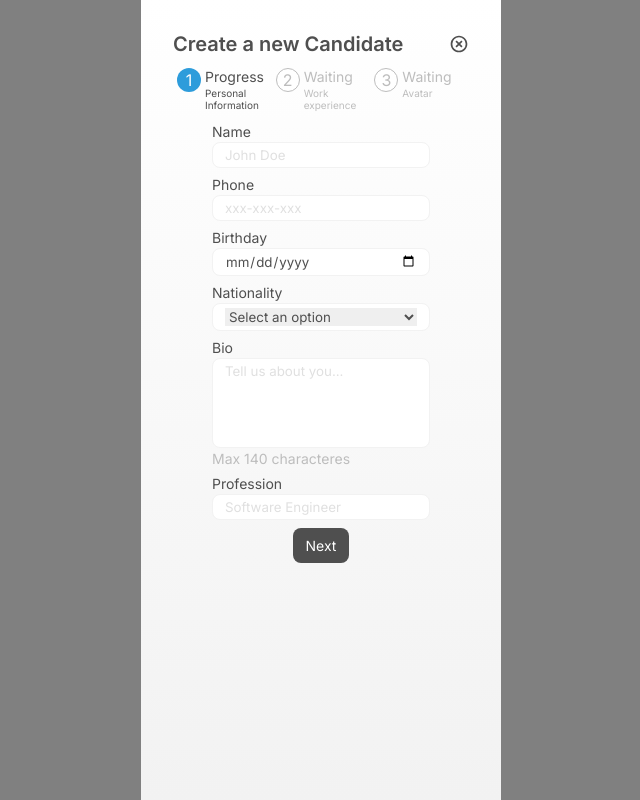
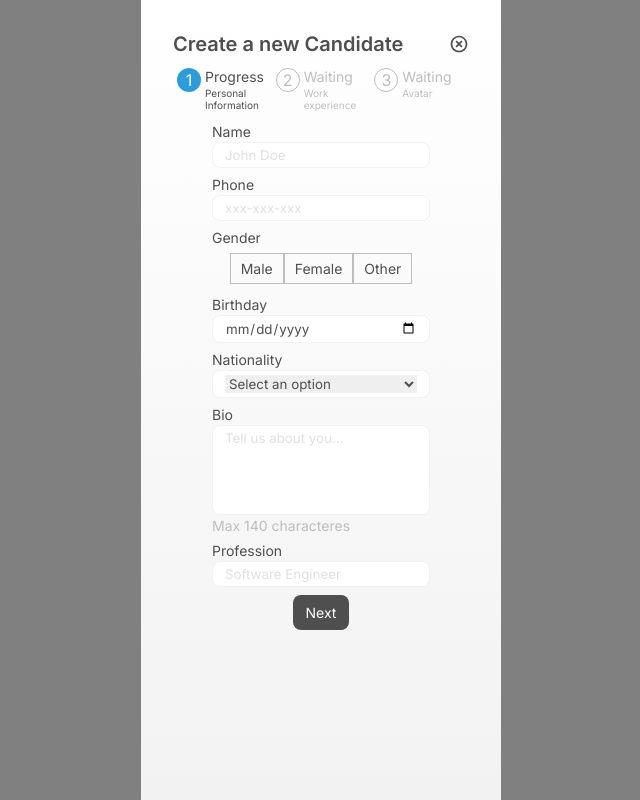
Before and after one commit to bllerenac/linkeable, a React (Create React App) app: page /multiform in a window 1280 px wide. Shown: the whole page, without its empty margins (319-959 px from the left). Built offline with nearby package versions, Linux system fonts and the light colour scheme.

Commit message:
Added styles to the radio buttons

```diff
--- a/src/components/Inputs.js
+++ b/src/components/Inputs.js
@@ -87,6 +87,38 @@ const Caption = styled.span(
   `
 );
 
+const MainRadio = styled.div`
+  display: flex;
+  width: 100%;
+  justify-content: center;
+  padding: 10px 0;
+`
+
+const ContainerRadio = styled.div`
+  input {
+    display: none;
+  }
+
+  label {
+    cursor: pointer;
+    transition: all 300ms;
+    font-size: 14px;
+    padding: 6px 10px;
+  }
+
+  input:checked + label {
+    background-color: gray;
+    color: white;
+    border: 1px solid transparent;
+  }
+`
+
+const LabelRadio = styled.label`
+  padding: 8px 12px;
+  width: fit-content;
+  border: 1px solid ${colors.gray4};
+`
+
 function InputText({
   label = "",
   caption = "",
@@ -116,6 +148,28 @@ function InputText({
       {caption && <Caption error={error}>Caption test</Caption>}
     </FieldContainer>
   );
+}
+
+function InputsRadio({ label, onChange }) {
+  return(
+    <FieldContainer>
+      {label && <InputLabel>{label}</InputLabel>}
+      <MainRadio>
+        <ContainerRadio>
+          <input type="radio" id="male" name="gender" value="male" onChange={onChange}/>
+          <LabelRadio htmlFor="male">Male</LabelRadio>
+        </ContainerRadio>
+        <ContainerRadio>
+          <input type="radio" id="female" name="gender" value="female" onChange={onChange}/>
+          <LabelRadio htmlFor="female"> Female </LabelRadio>
+        </ContainerRadio>
+        <ContainerRadio>
+          <input type="radio" id="other" name="gender" value="other" onChange={onChange}/>
+          <LabelRadio htmlFor="other">Other</LabelRadio>
+        </ContainerRadio>
+        </MainRadio>
+    </FieldContainer>
+  )
 }
 
 function Select({
@@ -182,4 +236,4 @@ function TextArea({
   );
 }
 
-export { InputText, Select, TextArea };
+export { InputText, Select, TextArea, InputsRadio };
--- a/src/components/form/Personal.js
+++ b/src/components/form/Personal.js
@@ -1,4 +1,4 @@
-import { InputText, Select, TextArea } from "../Inputs";
+import { InputsRadio, InputText, Select, TextArea } from "../Inputs";
 import { RiCalendarTodoLine } from "react-icons/ri";
 import Button from "../Button";
 
@@ -25,7 +25,10 @@ export default function Personal({
         value={state.phone}
         onChange={handleChange}
       />
-      {/* Gender */}
+      <InputsRadio
+        label="Gender"
+        onChange={handleChange}
+      />
       <InputText
         label="Birthday"
         placeholder="Pick a date"
```
